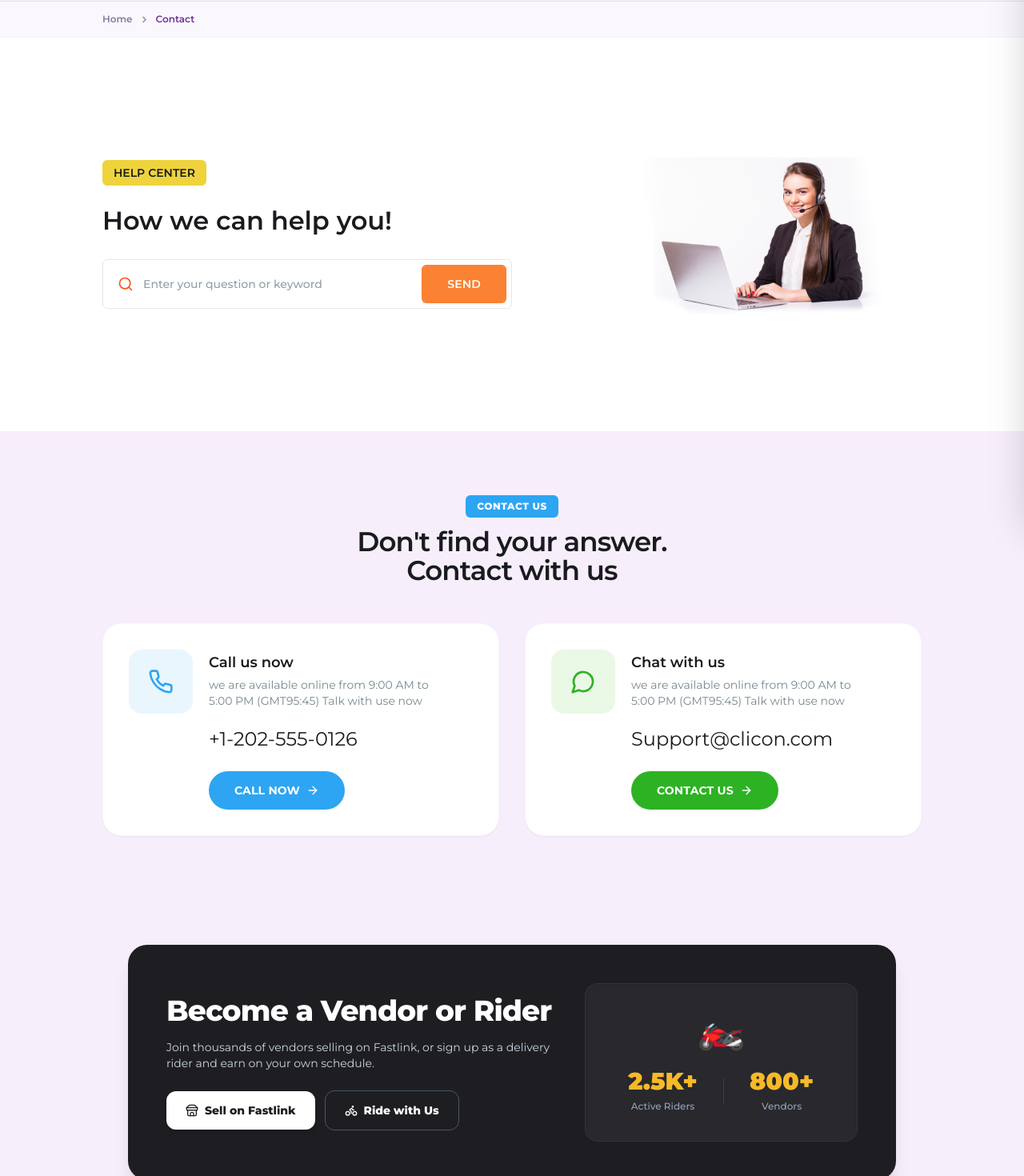
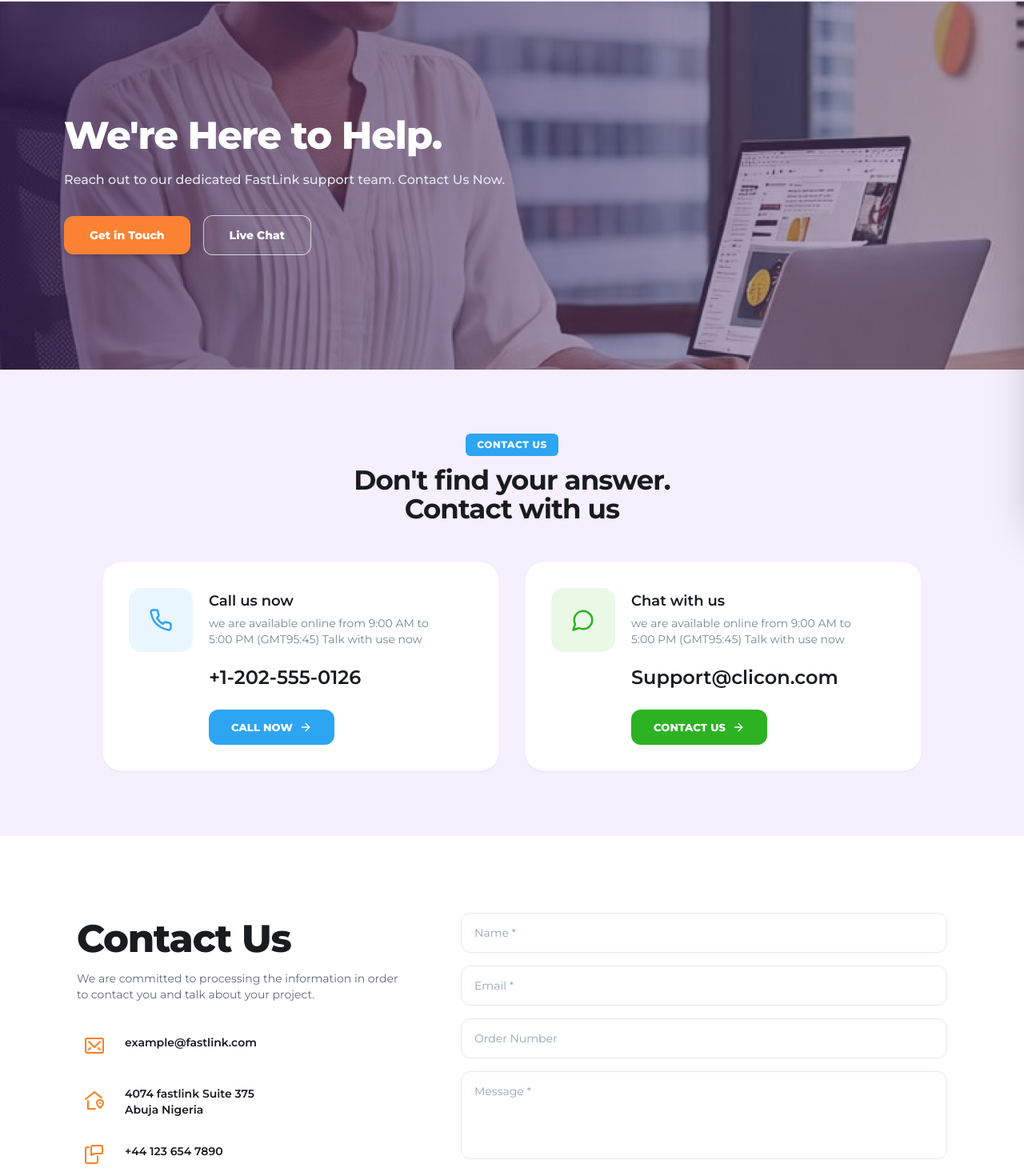
Before and after one commit to P23-Africa-Dev/fastlink-marketplace, a Next.js app: page /contact in a window 1280 px wide. Shown: the part 152-1622 px from the top of the page at 80% size. Built offline with nearby package versions, Linux system fonts and the light colour scheme.

Commit message:
feat: redesign contact page with new hero banner, contact layout, and integrated FAQ component

```diff
--- a/src/app/(shop)/contact/page.tsx
+++ b/src/app/(shop)/contact/page.tsx
@@ -1,112 +1,79 @@
 "use client";
 
 import React, { useState } from "react";
-import Link from "next/link";
 import Image from "next/image";
-import contactHero from "@/assets/contact-hero.png";
+import contactHeroFrame from "@/assets/Frame 1000009508.png";
 import {
-  ChevronRight,
-  Search,
   Phone,
   MessageCircle,
   ArrowRight,
-  CheckCircle,
+  Mail,
+  MapPin,
 } from "lucide-react";
 import { BecomeVendorRiderCta } from "@/components/become-vendor-rider-cta";
+import { FAQStrip } from "@/features/home/faq-strip";
 
 export default function ContactPage() {
-  const [searchQuery, setSearchQuery] = useState("");
-  const [searchSubmitted, setSearchSubmitted] = useState(false);
+  const [formData, setFormData] = useState({
+    name: "",
+    email: "",
+    orderNumber: "",
+    message: "",
+  });
+  const [formSubmitted, setFormSubmitted] = useState(false);
 
-  function handleSearchSubmit(e: React.FormEvent) {
+  function handleFormSubmit(e: React.FormEvent) {
     e.preventDefault();
-    if (searchQuery.trim()) {
-      setSearchSubmitted(true);
+    if (formData.name && formData.email && formData.message) {
+      setFormSubmitted(true);
+      setFormData({ name: "", email: "", orderNumber: "", message: "" });
     }
   }
 
   return (
-    <div className="min-h-screen bg-white font-montserrat text-[#1E1E2F]">
+    <div className="min-h-screen bg-[#F6EFFD] font-montserrat text-[#1E1E2F]">
 
-      {/* Breadcrumb Navigation */}
-      <div className="bg-[#FAF8FC] border-b border-purple-100/60 py-3.5 px-4 md:px-10 lg:px-16">
-        <div className="mx-auto max-w-5xl flex items-center gap-2 text-xs font-semibold text-[#8A79A5]">
-          <Link href="/" className="hover:text-[#6D349F] transition-colors flex items-center gap-1">
-            Home
-          </Link>
-          <ChevronRight size={13} />
-          <span className="text-[#6D349F] font-semibold">Contact</span>
-        </div>
-      </div>
+      {/* ── 1. Hero Section ───────────────────────────────────────────── */}
+      <section className="relative w-full min-h-[380px] sm:min-h-[460px] flex items-center overflow-hidden">
+        {/* Background Frame Image */}
+        <Image
+          src={contactHeroFrame}
+          alt="Contact Support Background"
+          fill
+          priority
+          className="object-cover object-center"
+        />
 
-      {/* Hero Help Center Section (Matching Top Half of Design) */}
-      <div className="bg-white py-10 md:py-14 px-4 md:px-10 lg:px-16">
-        <div className="mx-auto max-w-5xl grid grid-cols-1 md:grid-cols-12 gap-8 items-center">
+        <div className="mx-auto max-w-6xl px-4 w-full relative z-10 py-12 sm:py-16 md:py-20">
+          <div className="max-w-3xl space-y-5">
+            <h1 className="text-3xl sm:text-4xl md:text-5xl font-extrabold text-white leading-tight font-montserrat tracking-tight">
+              We&apos;re Here to Help.
+            </h1>
+            <p className="text-xs sm:text-sm md:text-base text-slate-200 leading-relaxed font-medium max-w-2xl sm:max-w-3xl">
+              Reach out to our dedicated FastLink support team. Contact Us Now.
+            </p>
 
-          {/* Left Column: Heading & Search Box (7 cols) */}
-          <div className="md:col-span-7 space-y-6">
+            <div className="flex flex-wrap items-center gap-4 pt-3">
+              <a
+                href="tel:+12025550126"
+                className="rounded-xl bg-[#FA8232] hover:bg-[#E06D20] text-white font-extrabold text-xs sm:text-sm px-8 py-3.5 transition-all shadow-md active:scale-95 inline-flex items-center justify-center font-montserrat cursor-pointer"
+              >
+                Get in Touch
+              </a>
 
-            {/* Help Center Yellow Badge */}
-            <div>
-              <span className="inline-block rounded-md bg-[#EFD33D] px-3.5 py-1.5 text-[14px] font-semibold text-[#191C1F] leading-[20px] tracking-normal font-montserrat uppercase">
-                HELP CENTER
-              </span>
-            </div>
-
-            {/* Main Headline */}
-            <h1 className="text-[32px] font-semibold text-[#191C1F] leading-[40px] tracking-normal font-montserrat">
-              How we can help you!
-            </h1>
-
-            {/* Help Search Form */}
-            <form onSubmit={handleSearchSubmit} className="pt-1">
-              <div className="relative flex items-center rounded-md border border-[#E4E7E9] bg-white p-1.5 shadow-2xs focus-within:border-[#FA541C] transition-all max-w-lg">
-                <Search size={20} className="text-[#FA541C] ml-3 shrink-0" />
-                <input
-                  type="text"
-                  placeholder="Enter your question or keyword"
-                  value={searchQuery}
-                  onChange={(e) => {
-                    setSearchQuery(e.target.value);
-                    setSearchSubmitted(false);
-                  }}
-                  className="w-full bg-transparent px-3 py-2 text-xs sm:text-sm text-[#191C1F] placeholder-[#929FA5] focus:outline-none font-medium"
-                />
-                <button
-                  type="submit"
-                  className="rounded-md bg-[#FA8232] hover:bg-[#E06D20] text-white font-semibold text-[14px] leading-[48px] tracking-[0.012em] uppercase px-8 h-[48px] flex items-center justify-center font-montserrat shadow-sm transition-all shrink-0 cursor-pointer active:scale-95"
-                >
-                  SEND
-                </button>
-              </div>
-
-              {searchSubmitted && (
-                <div className="mt-3 flex items-center gap-2 text-xs text-emerald-600 font-semibold">
-                  <CheckCircle size={15} />
-                  <span>Searching help articles for &quot;{searchQuery}&quot;...</span>
-                </div>
-              )}
-            </form>
-
-          </div>
-
-          {/* Right Column: Clean Representative Image (5 cols) */}
-          <div className="md:col-span-5 flex justify-center md:justify-end">
-            <div className="relative w-full max-w-[480px] h-[320px] sm:h-[380px] flex items-center justify-end">
-              <Image
-                src={contactHero}
-                alt="Customer Support Representative with Headset and Laptop"
-                priority
-                className="object-contain object-right h-full w-auto"
-              />
+              <a
+                href="mailto:Support@clicon.com"
+                className="rounded-xl border border-white/70 bg-white/5 hover:bg-white/15 text-white font-extrabold text-xs sm:text-sm px-8 py-3.5 transition-all active:scale-95 inline-flex items-center justify-center font-montserrat cursor-pointer"
+              >
+                Live Chat
+              </a>
             </div>
           </div>
+        </div>
+      </section>
 
-        </div>
-      </div>
-
-      {/* Middle Contact Section (Soft Lavender Background `bg-[#F7EEFB]`) */}
-      <div className="bg-[#F7EEFB] py-16 md:py-20 px-4 md:px-10 lg:px-16">
+      {/* ── 2. Middle Contact Cards Section ───────────────────────────── */}
+      <section className="bg-[#F6EFFD] py-16 md:py-20 px-4 md:px-10 lg:px-16">
         <div className="mx-auto max-w-5xl space-y-12 text-center">
 
           {/* Section Header */}
@@ -117,7 +84,7 @@ export default function ContactPage() {
               </span>
             </div>
 
-            <h2 className="text-2xl sm:text-3xl md:text-[34px] font-semibold text-[#191C1F] tracking-tight leading-snug font-montserrat">
+            <h2 className="text-2xl sm:text-3xl md:text-[34px] font-bold text-[#191C1F] tracking-tight leading-snug font-montserrat">
               Don&apos;t find your answer.<br />Contact with us
             </h2>
           </div>
@@ -129,8 +96,8 @@ export default function ContactPage() {
             <div className="rounded-3xl bg-white p-6 sm:p-8 shadow-sm border border-purple-100/40 flex flex-col justify-between gap-6 hover:shadow-md transition-all">
               <div className="space-y-4">
                 <div className="flex items-start gap-5">
-                  <div className="h-20 w-20 shrink-0 rounded-2xl bg-[#EAF6FE] text-[#2DA5F3] flex items-center justify-center shadow-2xs">
-                    <Phone size={32} />
+                  <div className="h-16 w-16 sm:h-20 sm:w-20 shrink-0 rounded-2xl bg-[#EAF6FE] text-[#2DA5F3] flex items-center justify-center shadow-2xs">
+                    <Phone size={30} />
                   </div>
                   <div className="space-y-1.5 pt-1">
                     <h3 className="text-[18px] font-semibold text-[#191C1F] leading-[24px] tracking-normal font-montserrat">
@@ -143,7 +110,7 @@ export default function ContactPage() {
                 </div>
 
                 <div className="sm:pl-[100px]">
-                  <p className="text-[24px] font-normal text-[#191C1F] leading-[32px] tracking-normal font-montserrat">
+                  <p className="text-[22px] sm:text-[24px] font-semibold text-[#191C1F] leading-[32px] tracking-normal font-montserrat">
                     +1-202-555-0126
                   </p>
                 </div>
@@ -152,7 +119,7 @@ export default function ContactPage() {
               <div className="sm:pl-[100px]">
                 <a
                   href="tel:+12025550126"
-                  className="inline-flex items-center gap-2 rounded-full bg-[#2DA5F3] hover:bg-[#1C90DC] text-white font-bold text-[14px] leading-[48px] tracking-[0.012em] uppercase px-8 h-[48px] shadow-2xs transition-all cursor-pointer active:scale-95 font-montserrat"
+                  className="inline-flex items-center gap-2 rounded-xl bg-[#2DA5F3] hover:bg-[#1C90DC] text-white font-extrabold text-[13px] leading-[44px] tracking-[0.012em] uppercase px-7 h-[44px] shadow-2xs transition-all cursor-pointer active:scale-95 font-montserrat"
                 >
                   <span>CALL NOW</span>
                   <ArrowRight size={16} />
@@ -164,8 +131,8 @@ export default function ContactPage() {
             <div className="rounded-3xl bg-white p-6 sm:p-8 shadow-sm border border-purple-100/40 flex flex-col justify-between gap-6 hover:shadow-md transition-all">
               <div className="space-y-4">
                 <div className="flex items-start gap-5">
-                  <div className="h-20 w-20 shrink-0 rounded-2xl bg-[#EAF8E6] text-[#2DB224] flex items-center justify-center shadow-2xs">
-                    <MessageCircle size={32} />
+                  <div className="h-16 w-16 sm:h-20 sm:w-20 shrink-0 rounded-2xl bg-[#EAF8E6] text-[#2DB224] flex items-center justify-center shadow-2xs">
+                    <MessageCircle size={30} />
                   </div>
                   <div className="space-y-1.5 pt-1">
                     <h3 className="text-[18px] font-semibold text-[#191C1F] leading-[24px] tracking-normal font-montserrat">
@@ -178,7 +145,7 @@ export default function ContactPage() {
                 </div>
 
                 <div className="sm:pl-[100px]">
-                  <p className="text-[24px] font-normal text-[#191C1F] leading-[32px] tracking-normal font-montserrat truncate">
+                  <p className="text-[22px] sm:text-[24px] font-semibold text-[#191C1F] leading-[32px] tracking-normal font-montserrat truncate">
                     Support@clicon.com
                   </p>
                 </div>
@@ -187,7 +154,7 @@ export default function ContactPage() {
               <div className="sm:pl-[100px]">
                 <a
                   href="mailto:Support@clicon.com"
-                  className="inline-flex items-center gap-2 rounded-full bg-[#2DB224] hover:bg-[#239B1B] text-white font-bold text-[14px] leading-[48px] tracking-[0.012em] uppercase px-8 h-[48px] shadow-2xs transition-all cursor-pointer active:scale-95 font-montserrat"
+                  className="inline-flex items-center gap-2 rounded-xl bg-[#2DB224] hover:bg-[#239B1B] text-white font-extrabold text-[13px] leading-[44px] tracking-[0.012em] uppercase px-7 h-[44px] shadow-2xs transition-all cursor-pointer active:scale-95 font-montserrat"
                 >
                   <span>CONTACT US</span>
                   <ArrowRight size={16} />
@@ -197,11 +164,171 @@ export default function ContactPage() {
 
           </div>
 
-          {/* Bottom CTA Card: Become a Vendor or Rider */}
-          <BecomeVendorRiderCta />
+        </div>
+      </section>
 
+      {/* ── 3. Full-Width Contact Us Form Section ──────────────────────── */}
+      <section className="w-full bg-[#FFFFFF] pt-16 md:pt-24 md:pb-10 border-y border-purple-100/50">
+        <div className="mx-auto max-w-6xl px-4 md:px-8">
+          <div className="grid grid-cols-1 lg:grid-cols-12 gap-8 lg:gap-16 items-start text-left">
+
+            {/* Left Info Column (5 cols) */}
+            <div className="lg:col-span-5 space-y-6 pt-2">
+              <div>
+                <h2 className="text-3xl sm:text-4xl md:text-5xl font-extrabold text-[#191C1F] tracking-tight font-montserrat mb-4">
+                  Contact Us
+                </h2>
+                <p className="text-xs sm:text-sm text-[#5F6C72] leading-relaxed max-w-md font-normal">
+                  We are committed to processing the information in order to contact you and talk about your project.
+                </p>
+              </div>
+
+              {/* Contact List */}
+              <div className="space-y-6 pt-2">
+
+                {/* Email */}
+                <div className="flex items-start gap-4">
+                  <div className="h-11 w-11 shrink-0 rounded-xl bg-white text-[#FA8232] flex items-center justify-center shadow-2xs">
+                    {/* <Mail size={20} /> */}
+                    <svg width="24" height="20" viewBox="0 0 24 20" fill="none" xmlns="http://www.w3.org/2000/svg">
+                      <path d="M19 5L12 12L5 5" stroke="#FD7E1E" stroke-width="2" stroke-linecap="round" stroke-linejoin="round" />
+                      <rect x="1" y="1" width="22" height="18" rx="2" stroke="#FD7E1E" stroke-width="2" stroke-linecap="round" stroke-linejoin="round" />
+                      <path d="M7 13L5 15" stroke="#FD7E1E" stroke-width="2" stroke-linecap="round" stroke-linejoin="round" />
+                      <path d="M17 13L19 15" stroke="#FD7E1E" stroke-width="2" stroke-linecap="round" stroke-linejoin="round" />
+                    </svg>
+
+                  </div>
+                  <div className="pt-2">
+                    <p className="text-xs sm:text-sm font-semibold text-[#191C1F] font-montserrat">
+                      example@fastlink.com
+                    </p>
+                  </div>
+                </div>
+
+                {/* Address */}
+                <div className="flex items-start gap-4">
+                  <div className="h-11 w-11 shrink-0 rounded-xl bg-white text-[#FA8232] flex items-center justify-center shadow-2xs">
+                    {/* <MapPin size={20} /> */}
+
+                    <svg width="24" height="23" viewBox="0 0 24 23" fill="none" xmlns="http://www.w3.org/2000/svg">
+                      <path d="M4 12V22H13" stroke="#FD7E1E" stroke-width="2" stroke-linecap="round" stroke-linejoin="round" />
+                      <path d="M20.86 8.249L12 1L1 10" stroke="#FD7E1E" stroke-width="2" stroke-linecap="round" stroke-linejoin="round" />
+                      <path fill-rule="evenodd" clip-rule="evenodd" d="M23 14.817C23 17.183 19 21 19 21C19 21 15 17.183 15 14.817C15.0139 13.777 15.4458 12.7863 16.1983 12.0683C16.9507 11.3502 17.9605 10.9652 19 11C20.0395 10.9652 21.0493 11.3502 21.8017 12.0683C22.5542 12.7863 22.9861 13.777 23 14.817V14.817Z" stroke="#FD7E1E" stroke-width="2" stroke-linecap="round" stroke-linejoin="round" />
+                      <circle cx="19" cy="15" r="1" fill="url(#paint0_linear_181_19883)" />
+                      <defs>
+                        <linearGradient id="paint0_linear_181_19883" x1="18.3359" y1="14.2027" x2="19.849" y2="15.7655" gradientUnits="userSpaceOnUse">
+                          <stop stop-color="#A83ADC" />
+                          <stop offset="1" stop-color="#FF6C1A" />
+                        </linearGradient>
+                      </defs>
+                    </svg>
+                  </div>
+                  <div className="pt-1">
+                    <p className="text-xs sm:text-sm font-semibold text-[#191C1F] leading-snug font-montserrat">
+                      4074 fastlink Suite 375<br />
+                      Abuja Nigeria
+                    </p>
+                  </div>
+                </div>
+
+                {/* Phone */}
+                <div className="flex items-start gap-4">
+                  <div className="h-11 w-11 shrink-0 rounded-xl bg-white text-[#FA8232] flex items-center justify-center shadow-2xs">
+                    {/* <Phone size={20} /> */}
+
+                    <svg width="24" height="24" viewBox="0 0 24 24" fill="none" xmlns="http://www.w3.org/2000/svg">
+                      <path fill-rule="evenodd" clip-rule="evenodd" d="M20 11H12L8 13V3C8 1.89543 8.89543 1 10 1H20C21.1046 1 22 1.89543 22 3V9C22 10.1046 21.1046 11 20 11Z" stroke="#FD7E1E" stroke-width="2" stroke-linecap="round" stroke-linejoin="round" />
+                      <path d="M5 3H3C1.89543 3 1 3.89543 1 5V21C1 22.1046 1.89543 23 3 23H14C15.1046 23 16 22.1046 16 21V14" stroke="#FD7E1E" stroke-width="2" stroke-linecap="round" stroke-linejoin="round" />
+                    </svg>
+
+                  </div>
+                  <div className="pt-2">
+                    <p className="text-xs sm:text-sm font-semibold text-[#191C1F] font-montserrat">
+                      +44 123 654 7890
+                    </p>
+                  </div>
+                </div>
+
+              </div>
+            </div>
+
+            {/* Right Form Column (7 cols) */}
+            <div className="lg:col-span-7">
+              <form onSubmit={handleFormSubmit} className="space-y-4">
+
+                {/* Name Input */}
+                <div>
+                  <input
+                    type="text"
+                    required
+                    placeholder="Name *"
+                    value={formData.name}
+                    onChange={(e) => setFormData({ ...formData, name: e.target.value })}
+                    className="w-full rounded-xl border border-slate-200 bg-white px-4 py-3.5 text-xs sm:text-sm text-[#191C1F] placeholder:text-slate-400 focus:border-[#8B5CF6] focus:outline-none transition-all shadow-2xs"
+                  />
+                </div>
+
+                {/* Email Input */}
+                <div>
+                  <input
+                    type="email"
+                    required
+                    placeholder="Email *"
+                    value={formData.email}
+                    onChange={(e) => setFormData({ ...formData, email: e.target.value })}
+                    className="w-full rounded-xl border border-slate-200 bg-white px-4 py-3.5 text-xs sm:text-sm text-[#191C1F] placeholder:text-slate-400 focus:border-[#8B5CF6] focus:outline-none transition-all shadow-2xs"
+                  />
+                </div>
+
+                {/* Order Number Input */}
+                <div>
+                  <input
+                    type="text"
+                    placeholder="Order Number"
+                    value={formData.orderNumber}
+                    onChange={(e) => setFormData({ ...formData, orderNumber: e.target.value })}
+                    className="w-full rounded-xl border border-slate-200 bg-white px-4 py-3.5 text-xs sm:text-sm text-[#191C1F] placeholder:text-slate-400 focus:border-[#8B5CF6] focus:outline-none transition-all shadow-2xs"
+                  />
+                </div>
+
+                {/* Message Textarea */}
+                <div>
+                  <textarea
+                    required
+                    rows={4}
+                    placeholder="Message *"
+                    value={formData.message}
+                    onChange={(e) => setFormData({ ...formData, message: e.target.value })}
+                    className="w-full rounded-xl border border-slate-200 bg-white px-4 py-3.5 text-xs sm:text-sm text-[#191C1F] placeholder:text-slate-400 focus:border-[#8B5CF6] focus:outline-none transition-all shadow-2xs resize-none"
+                  />
+                </div>
+
+                {/* Submit Button */}
+                <button
+                  type="submit"
+                  className="w-full rounded-xl bg-[#8B5CF6] hover:bg-[#7C3AED] text-white font-semibold text-xs sm:text-sm py-3.5 px-6 transition-all shadow-sm active:scale-[0.99] cursor-pointer font-montserrat"
+                >
+                  Submit
+                </button>
+
+                {formSubmitted && (
+                  <div className="p-3 rounded-xl bg-emerald-50 border border-emerald-200 text-emerald-700 text-xs font-semibold text-center">
+                    Thank you for contacting us! We will respond shortly.
+                  </div>
+                )}
+
+              </form>
+            </div>
+
+          </div>
         </div>
-      </div>
+
+        <BecomeVendorRiderCta />
+
+      </section>
+
+      {/* FAQ Strip */}
+      <FAQStrip />
 
     </div>
   );
```
Also changed, not shown: src/app/(shop)/about/page.tsx (+25 -34 lines), src/assets/Frame 1000009508.png (added).
